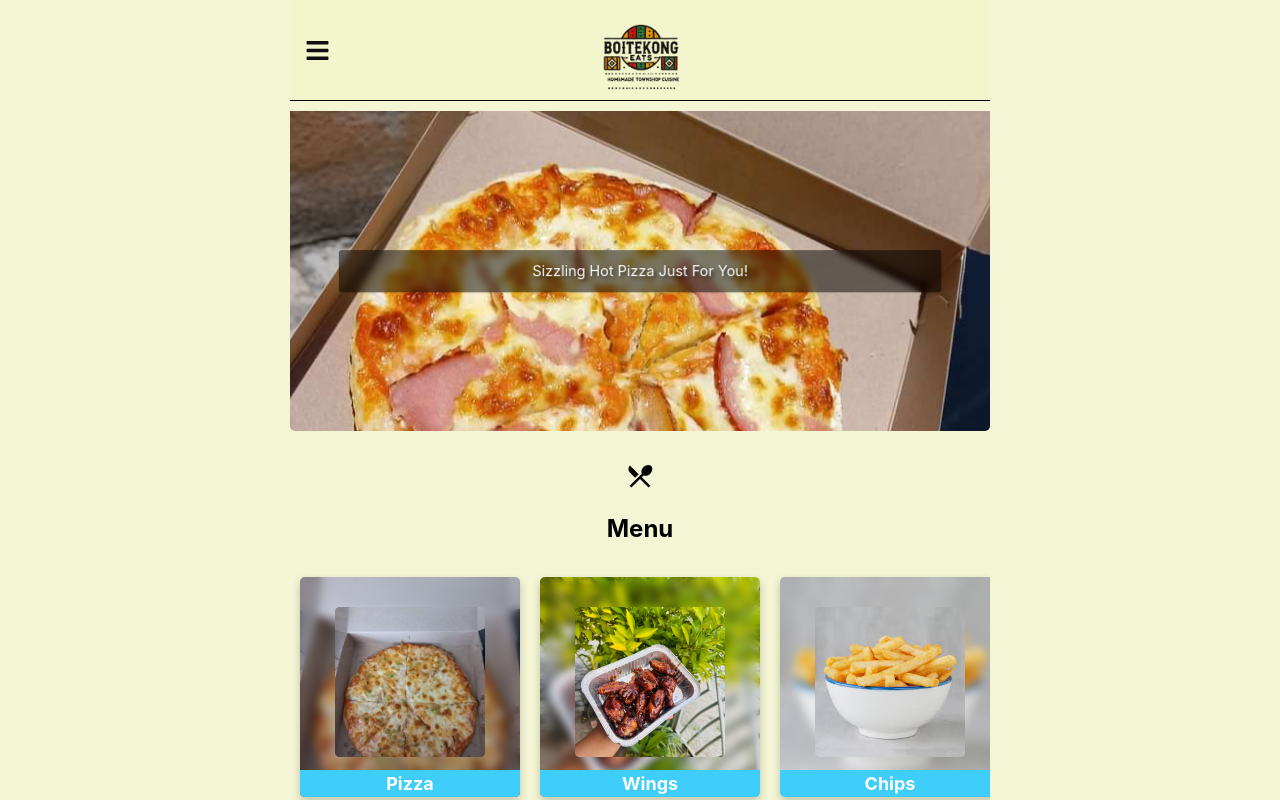
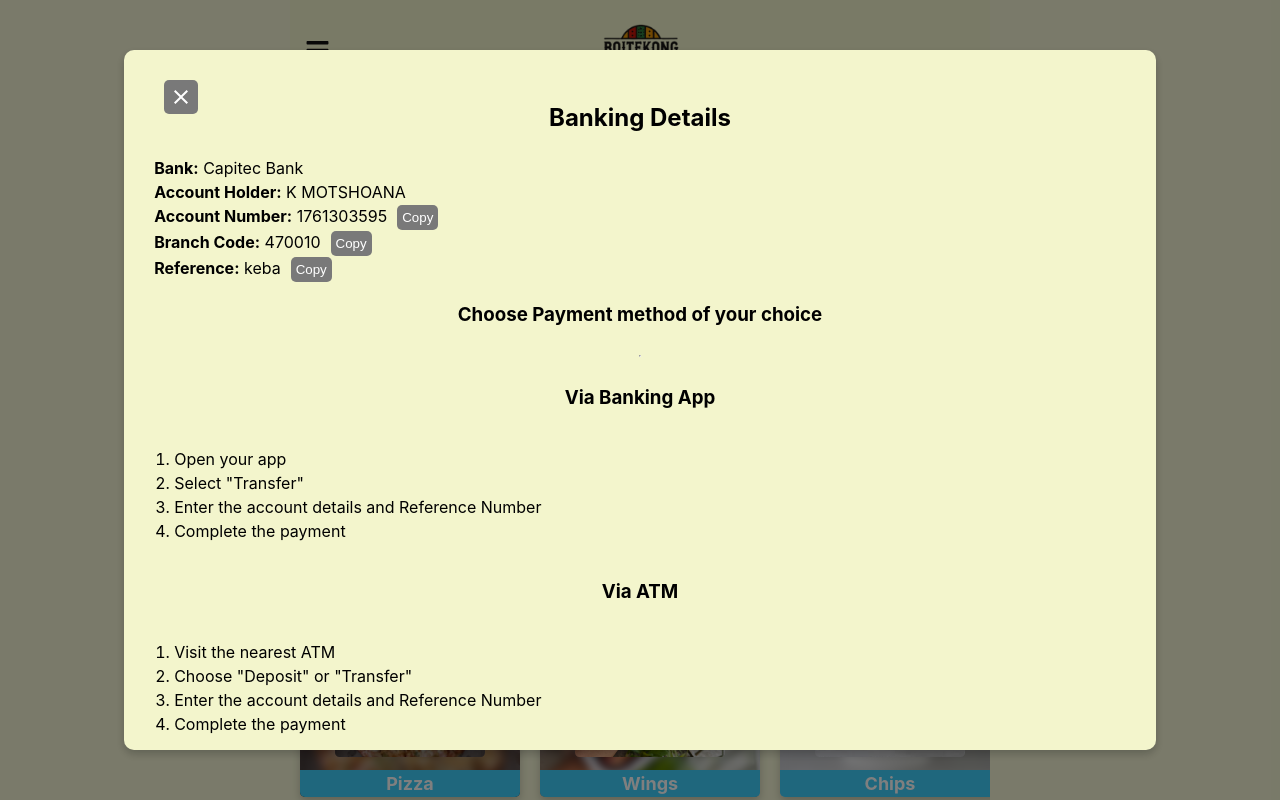
Before and after one commit to Kebalepile/charmis_kitchen, a React (Vite) app in the folder frontend/boitekong_eats/: page / in a window 1280 px wide. Shown: the top 800 px of the page. Built offline with nearby package versions, Linux system fonts and the light colour scheme.

Commit message:
banking details componet

```diff
--- /dev/null
+++ b/frontend/boitekong_eats/src/components/banking/BankingDetails.jsx
@@ -0,0 +1,129 @@
+import React, { useState } from 'react';
+import { MdClose } from 'react-icons/md'; // Import the close icon
+import PropTypes from 'prop-types'; // Import PropTypes
+import './bank.css';
+
+function BankDetails({ orderId }) {
+  const [copiedButtonId, setCopiedButtonId] = useState(null);
+  const [isVisible, setIsVisible] = useState(true); // State to toggle visibility
+
+  const copyText = (elementId, buttonId) => {
+    const textToCopy = document.getElementById(elementId).innerText;
+    navigator.clipboard.writeText(textToCopy)
+      .then(() => {
+        setCopiedButtonId(buttonId);
+        setTimeout(() => {
+          setCopiedButtonId(null);
+        }, 4000);
+      })
+      .catch(err => {
+        console.error('Failed to copy text: ', err);
+      });
+  };
+
+  const handleClose = () => {
+    setIsVisible(false); // Set visibility to false when close button is clicked
+  };
+
+  if (!isVisible) {
+    return null; // Render nothing if not visible
+  }
+
+  return (
+    <div className='bank-overlay'>
+      <div className='bank-details'>
+        <button className='close-button' onClick={handleClose}>
+          <MdClose size={24} />
+        </button>
+        <h2>Banking Details</h2>
+        <p><strong>Bank:</strong> Capitec Bank</p>
+        <p><strong>Account Holder:</strong> K MOTSHOANA</p>
+        <p>
+          <strong>Account Number:</strong>
+          <span id='accountNumber'> 1761303595</span>
+          <button
+            id='copyAccountNumber'
+            onClick={() => copyText('accountNumber', 'copyAccountNumber')}
+          >
+            {copiedButtonId === 'copyAccountNumber' ? 'Copied' : 'Copy'}
+          </button>
+        </p>
+        <p>
+          <strong>Branch Code:</strong>
+          <span id='branchCode'> 470010</span>
+          <button
+            id='copyBranchCode'
+            onClick={() => copyText('branchCode', 'copyBranchCode')}
+          >
+            {copiedButtonId === 'copyBranchCode' ? 'Copied' : 'Copy'}
+          </button>
+        </p>
+        <p>
+          <strong>Reference:</strong>
+          <span id='reference'> {orderId}</span>
+          <button
+            id='copyReference'
+            onClick={() => copyText('reference', 'copyReference')}
+          >
+            {copiedButtonId === 'copyReference' ? 'Copied' : 'Copy'}
+          </button>
+        </p>
+        <h3>Choose Payment method of your choice</h3>
+        <hr />
+        <h3>Via Banking App</h3>
+        <ol>
+          <li>Open your app</li>
+          <li>Select "Transfer"</li>
+          <li>Enter the account details and Reference Number</li>
+          <li>Complete the payment</li>
+        </ol>
+
+        <h3>Via ATM</h3>
+        <ol>
+          <li>Visit the nearest ATM</li>
+          <li>Choose "Deposit" or "Transfer"</li>
+          <li>Enter the account details and Reference Number</li>
+          <li>Complete the payment</li>
+        </ol>
+
+        <h3>Via USSD</h3>
+        <ol>
+          <li>Dial *120*3279# (Capitec) or your bank’s code</li>
+          <li>Follow prompts to complete the payment</li>
+          <li>Use the Reference Number when prompted</li>
+        </ol>
+
+        <p>
+          <strong>Please note:</strong> Time is limited. Payment must be made
+          within 30 minutes to avoid order cancellation.
+        </p>
+
+        <p>
+          <strong>Confirmation:</strong>
+          You’ll receive an SMS confirmation within 10 minutes after payment. If
+          you don’t, contact us at
+          <span id='contactNumber'> 555 555 555</span>
+          <button
+            id='copyContactNumber'
+            onClick={() => copyText('contactNumber', 'copyContactNumber')}
+          >
+            {copiedButtonId === 'copyContactNumber' ? 'Copied' : 'Copy'}
+          </button>
+          .
+        </p>
+
+        <p>
+          <strong>Thank you for your payment!</strong> Your order is being
+          processed.
+        </p>
+      </div>
+    </div>
+  );
+}
+
+// Define PropTypes for the component
+BankDetails.propTypes = {
+  orderId: PropTypes.string.isRequired, // orderId is required and should be a string
+};
+
+export default BankDetails;
--- /dev/null
+++ b/frontend/boitekong_eats/src/components/banking/bank.css
@@ -0,0 +1,76 @@
+/* Overlay styling to cover the entire viewport */
+.bank-overlay {
+    position: fixed;
+    top: 0;
+    left: 0;
+    width: 100%;
+    height: 100%;
+    background: rgba(0, 0, 0, 0.5);
+    display: flex;
+    justify-content: center;
+    align-items: center;
+    z-index: 20;
+}
+
+/* Main bank details container */
+.bank-details {
+    background-color: #f3f5cc;
+    padding: 30px;
+    border-radius: 10px;
+    box-shadow: 0 4px 8px rgba(0, 0, 0, 0.2);
+    max-width: 80%;
+    max-height: 80%;
+    overflow: auto;
+    word-wrap: break-word;
+    display: flex;
+    flex-direction: column;
+    text-align: left; /* Align all text to the left */
+    align-items: flex-start; /* Align all items to the left */
+}
+
+/* Center alignments for h2 and h3 */
+.bank-details h2, .bank-details h3 {
+    text-align: center; /* Center align the headings */
+    align-self: center; /* Center align the headings within the flexbox */
+}
+
+/* Paragraph styling */
+.bank-details p {
+    font-size: 1rem;
+    line-height: 1.5;
+    margin: 0;
+}
+
+/* Button styling for copying text */
+.bank-details button {
+    margin-left: 10px; /* Add margin to the left of buttons */
+    padding: 5px;
+    background-color: #797979;
+    color: #ffffff;
+    border: none;
+    border-radius: 5px;
+    cursor: pointer;
+}
+
+/* Hover effect for buttons */
+.bank-details button:hover {
+    background-color: #444445;
+}
+
+/* Ordered list styling */
+.bank-details ol {
+    padding-left: 20px; /* Add padding to the left of the ordered list */
+}
+
+/* Close button styling */
+.close-button {
+    position: fixed;
+    /* top: 10px;
+    right: 10px; */
+    background: none;
+    border: none;
+    cursor: pointer;
+    color: #000;
+    font-size: 24px;
+    display: flex;
+}
--- a/frontend/boitekong_eats/src/components/home/Home.jsx
+++ b/frontend/boitekong_eats/src/components/home/Home.jsx
@@ -4,7 +4,7 @@ import Slideshow from '../slideShow/Slideshow'
 import SearchOrder from '../search/SearchOrder'
 import PaymentContext from '../../context/payment/context'
 import Popup from '../popup/Popup'
-
+import BankDetails from '../banking/BankingDetails'
 import "./home.css"
 
 export default function Home () {
@@ -32,6 +32,7 @@ export default function Home () {
     <>
       <section id='home'>
         <Slideshow />
+        <BankDetails orderId="keba"/>
         {showPopup && <Popup message={popupMessage} onClose={closePopup} />}
       </section>
       <SearchOrder />
```
